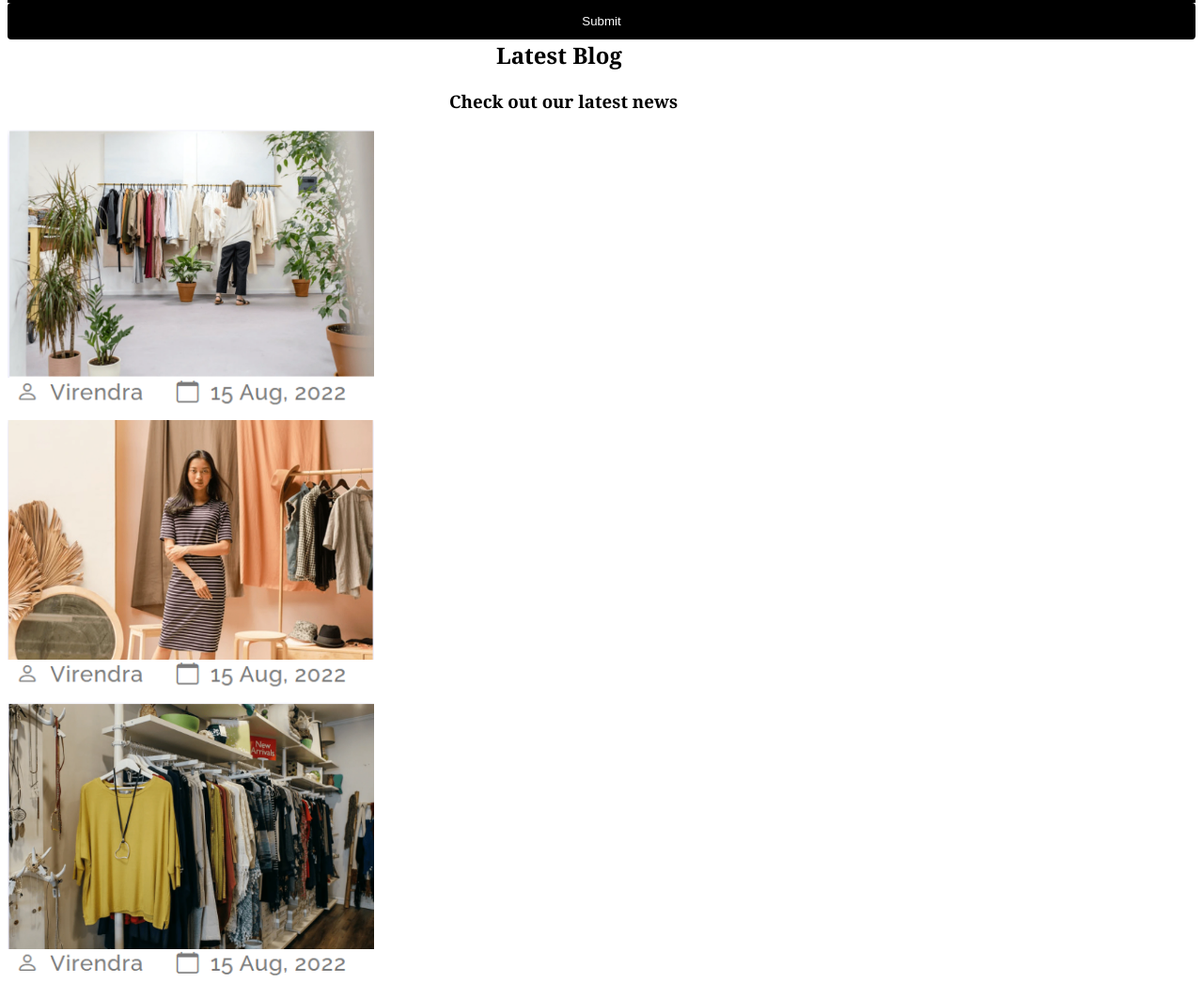
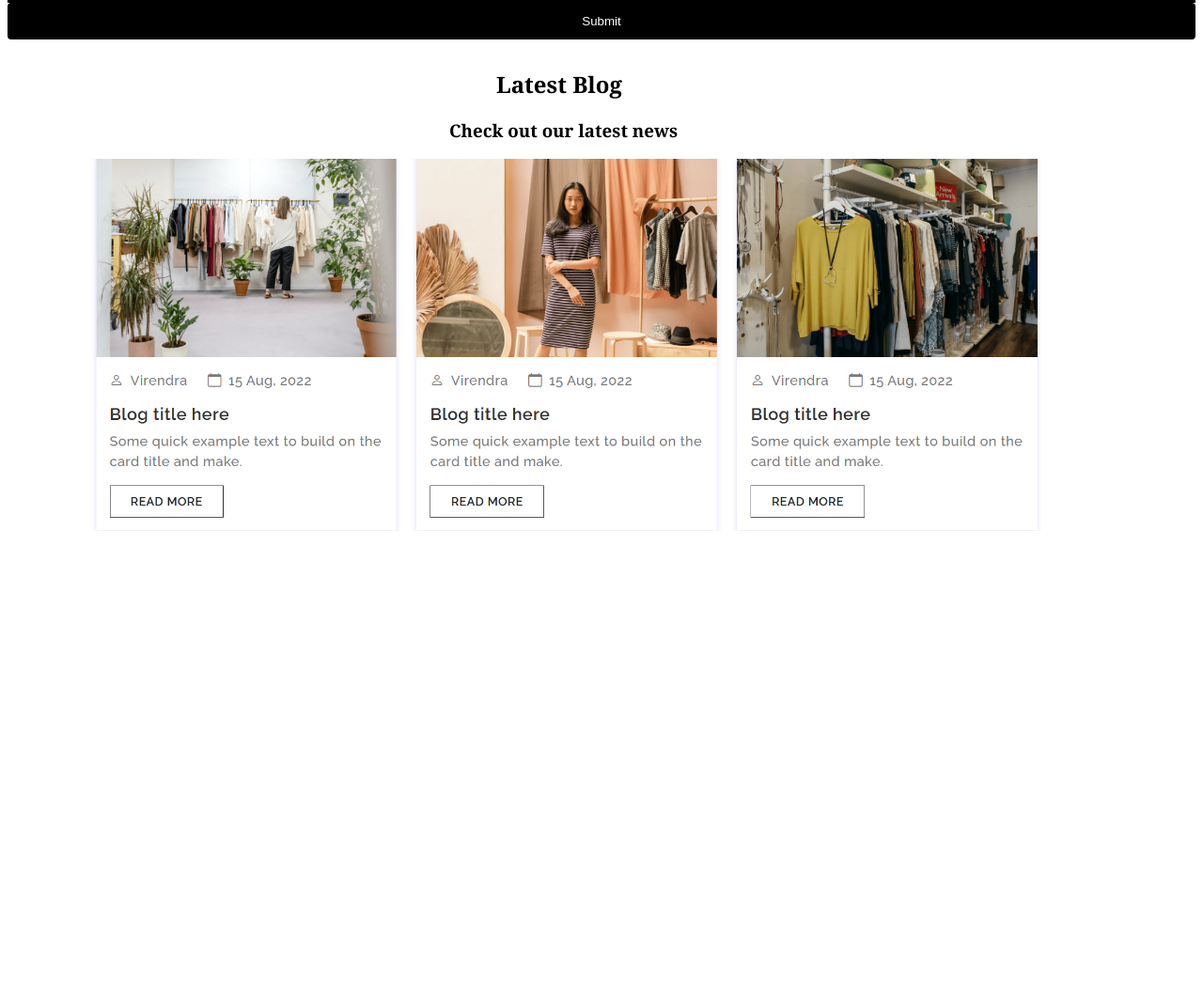
Before and after one commit to MunaU/e-commerce, a plain HTML site: page index.html in a window 1280 px wide. Shown: the part 1863-2925 px from the top of the page at 94% size. After the commit the page ends 2436 px from the top, so only its background shows below. Drawn offline with Linux system fonts and the light colour scheme.

Commit message:
Added Blog

```diff
--- a/css/style.css
+++ b/css/style.css
@@ -219,7 +219,9 @@ font-family: Cambria, Cochin, Georgia, Times, 'Times New Roman', serif;
               width: 300px;
               padding: 10px;
             }
-
+.Blog{
+  padding-top: 50px;
+}
             .Blog h2{
      font-family: Georgia, 'Times New Roman', Times, serif;
      padding-left: 520px;
@@ -228,12 +230,7 @@ font-family: Cambria, Cochin, Georgia, Times, 'Times New Roman', serif;
               font-family: Georgia, 'Times New Roman', Times, serif;
               padding-left: 470px;
             }
-             .Blogs1 img{
-             width: 390px;
+             .Blogs{
+              width: 1100px;
+              padding-left: 76px;
              }
-             .Blogs2 img{
-              width: 390px;
-              }
-              .Blogs3 img{
-                width: 390px;
-                }
--- a/index.html
+++ b/index.html
@@ -99,25 +99,10 @@
          <h2>Latest Blog</h2>
          <h3>Check out our latest news</h3>
          </div>
-         <div class="Blogs1">
-<img src="/images/SHOPINGO BLOG 1.png" alt="">
-</div>
-<div class="blogs1">
-<img src="/images/SHOPINGO BLOG FOOTER.png" alt="">
-</div>
+         <div class="Blogs">
+            <img src="/images/SHOPINGO BLOG.png" alt="">
+         </div>
 
-          <div class="Blogs2">
-<img src="/images/SHOPINGO BLOG 2.png" alt="">
-</div>
-<div class="blogs2">
-<img src="/images/SHOPINGO BLOG FOOTER.png" alt="">
-</div>
-           <div class="Blogs3">
-<img src="/images/SHOPINGO BLOG 3.png" alt="">
-</div>
-<div class="blogs3">
-<img src="/images/SHOPINGO BLOG FOOTER.png" alt="">
-</div>
         </body>
 </html>
     </div>
```
Also changed, not shown: images/SHOPINGO BLOG.png (added).
